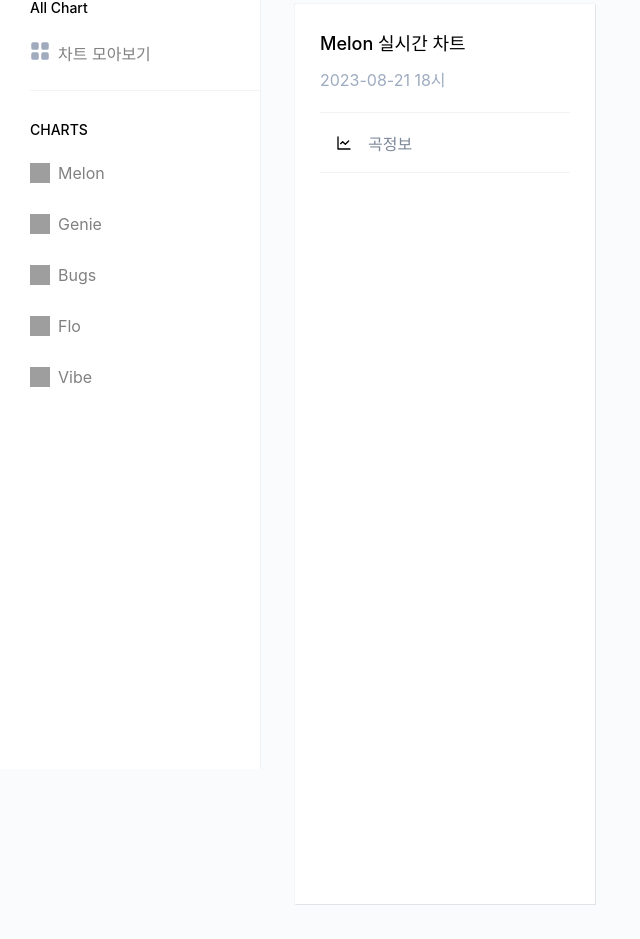
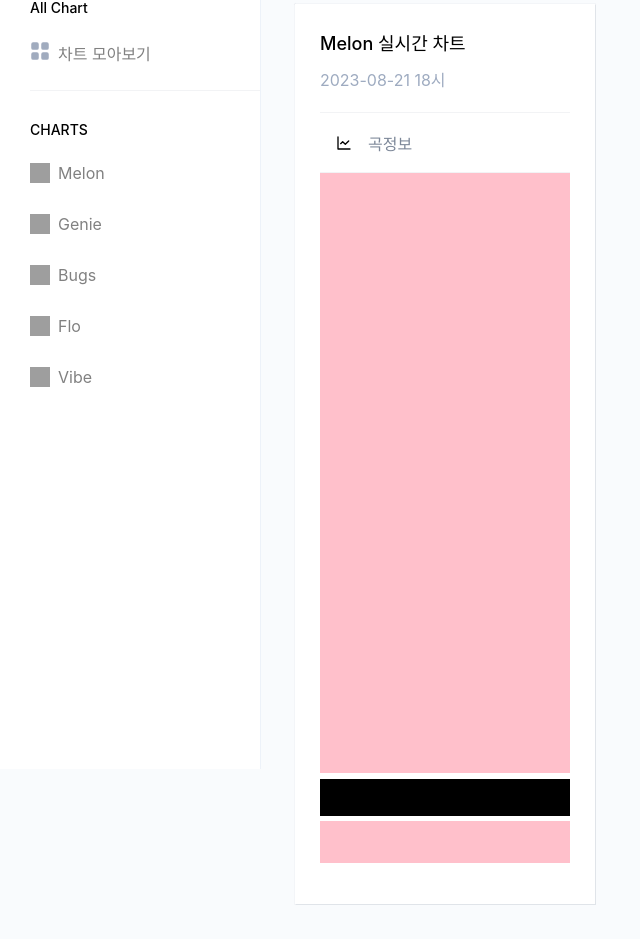
Before and after one commit to limdumb/Whail-Chart-Client, a React (Create React App) app: page / in a window 1280 px wide. Shown: the part 112-1051 px from the top of the page, without its empty margins (0-640 px from the left). Built offline with nearby package versions, Linux system fonts and the light colour scheme; grey boxes are pictures that could not be loaded.

Commit message:
[Feat] Array 절사 함수 생성

```diff
--- a/src/Common/ChartCard/ChartCard.tsx
+++ b/src/Common/ChartCard/ChartCard.tsx
@@ -6,32 +6,27 @@
 import "./css/chartCard.css";
 import RankCard from "./RankCard";
 
-interface SongDataType {
+export interface SongDataType {
   rank: number;
   previous: number;
   likes: string;
   song: {
     id: number;
     name: string;
-    album: {
+    image: string;
+    artists: {
       id: number;
       name: string;
       image: string;
     };
-    artists: [
-      {
-        id: number;
-        name: string;
-        image: string;
-      }
-    ];
   };
 }
-interface ChartDataType {
+interface ChartCardProps {
   pletform: "Melon" | "Genie" | "Flo" | "Bugs" | "Vibe";
   updateTime: string;
   searchValue: string;
   chart: SongDataType[];
+  pages: number
 }
 
 const ChartCardWrapper = styled.div`
@@ -44,7 +39,27 @@
   padding: 25px;
 `;
 
-export default function ChartCard(props: ChartDataType) {
+const RankingChartWrapper = styled.div`
+  min-height: 600px;
+  background-color: pink;
+  margin-bottom: 6px;
+`
+
+const CountWrapper = styled.div`
+height: 37px;
+  padding-top: 13px;
+  justify-content: center;
+  align-items: center;
+  background-color: black;
+`
+
+const PageNationWrapper = styled.div`
+  height: 42px;
+  margin-top: 5px;
+  background-color: pink;
+`
+
+export default function ChartCard(props: ChartCardProps) {
   return (
     <ChartCardWrapper>
       <div className="Chart_Title_Wrapper">
@@ -72,8 +87,25 @@
         </div>
       </div>
       <ContoureLine color={"rgb(124, 135, 152)"} thickness={1} opacity={0.1} />
-      <div>
-      </div>
+      <RankingChartWrapper>
+        {props.chart.map((el) => {
+          return (
+            <RankCard
+              rank={el.rank}
+              image={el.song.image}
+              song={el.song.name}
+              artist={el.song.artists.name}
+              previous={el.previous}
+            />
+          );
+        })}
+      </RankingChartWrapper>
+      <CountWrapper>
+
+      </CountWrapper>
+      <PageNationWrapper>
+
+      </PageNationWrapper>
     </ChartCardWrapper>
   );
 }
--- a/src/MainChart/MainChart.tsx
+++ b/src/MainChart/MainChart.tsx
@@ -1,10 +1,18 @@
+import { useState } from "react";
 import { PageLayoutContainer } from "../App";
 import ChartCard from "../Common/ChartCard/ChartCard";
 
 export default function MainChart() {
+  const [pages, setPages] = useState<number>(1);
   return (
     <PageLayoutContainer>
-      <ChartCard pletform={"Melon"} updateTime={"2023-08-21 18시"} searchValue={""} chart={[]} />
+      <ChartCard
+        pages={pages}
+        pletform={"Melon"}
+        updateTime={"2023-08-21 18시"}
+        searchValue={""}
+        chart={[]}
+      />
     </PageLayoutContainer>
   );
 }
```
Also changed, not shown: src/Function/sliceData.ts (added, +9 -0 lines).
